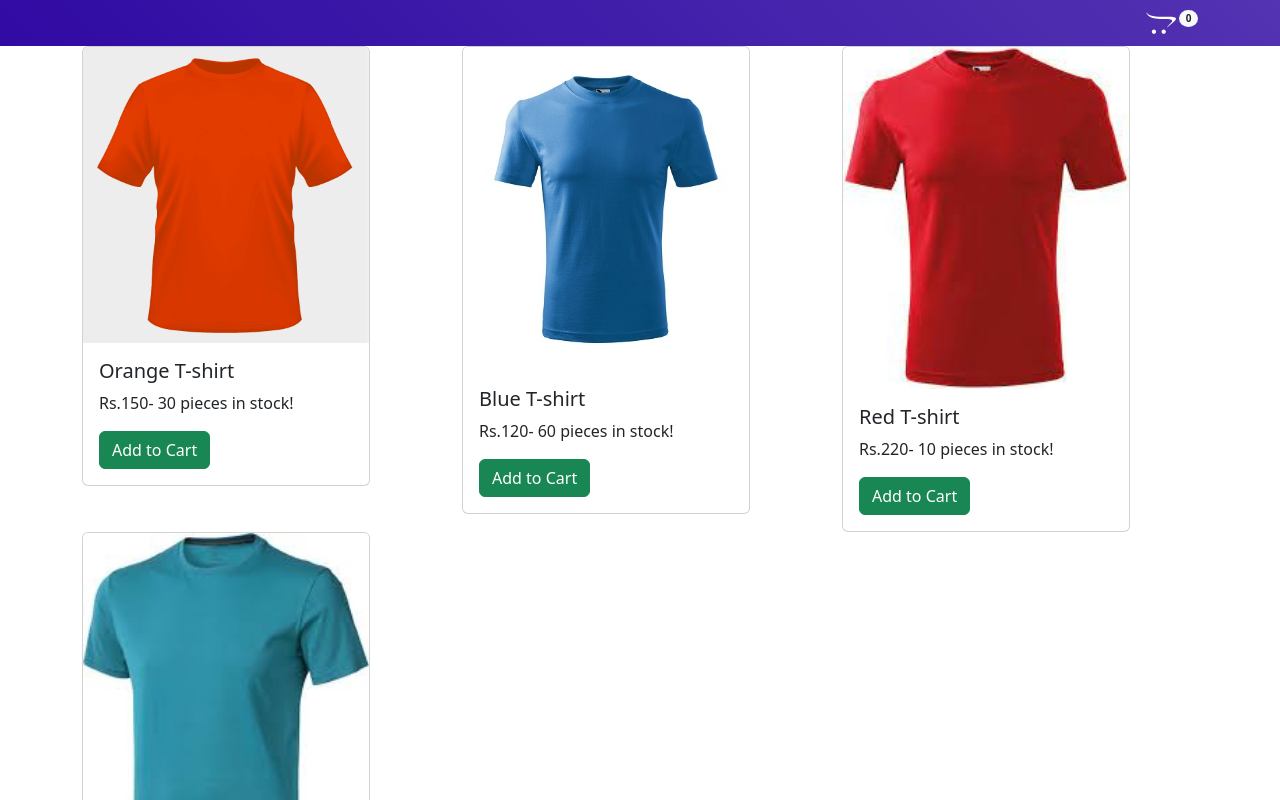
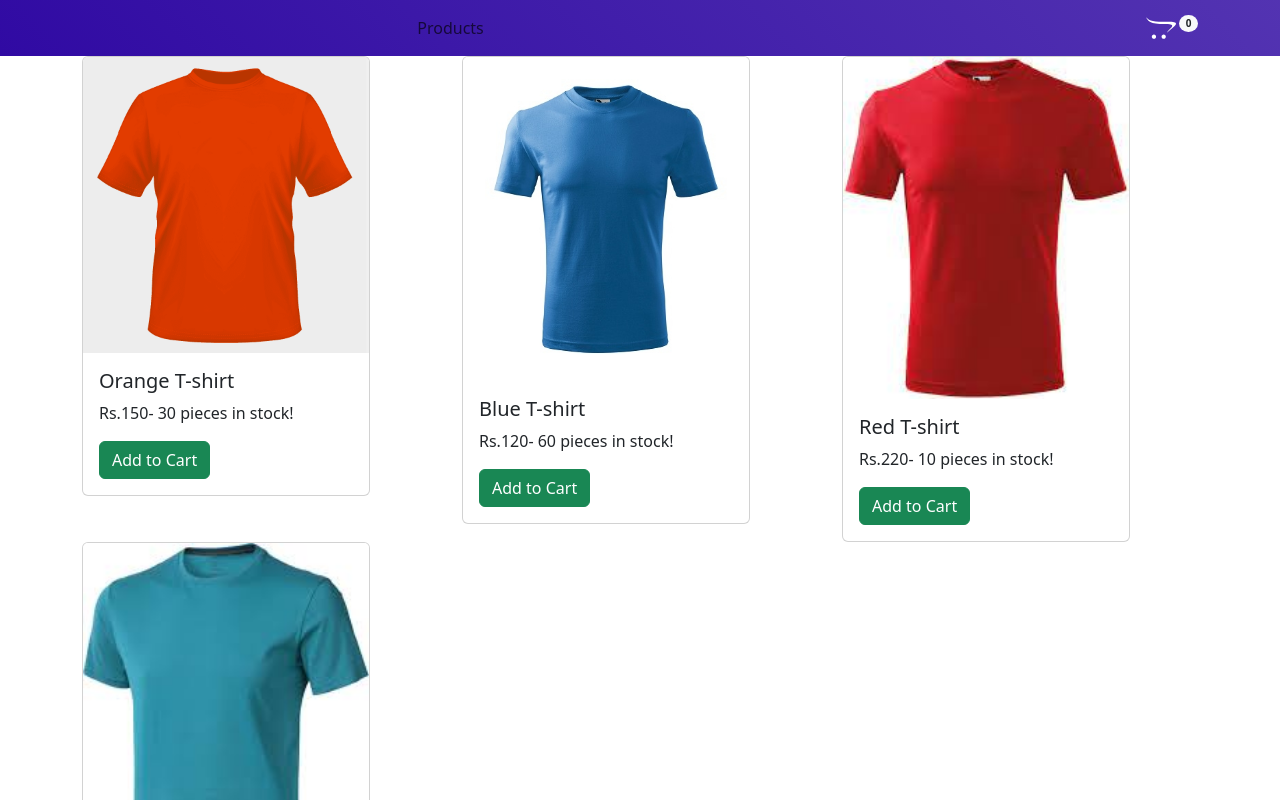
Before and after one commit to KhurramMunir95/EcommerceApp, a React (Vite) app: page /products in a window 1280 px wide. Shown: the top 800 px of the page. Built offline with nearby package versions, Linux system fonts and the light colour scheme.

Commit message:
pages links added + products added in section tag

```diff
--- a/src/components/Header.jsx
+++ b/src/components/Header.jsx
@@ -1,7 +1,8 @@
 import React from 'react';
-import { Navbar, Container, Badge } from 'react-bootstrap';
+import { Navbar, Container, Badge, Nav } from 'react-bootstrap';
 import { FaOpencart } from "react-icons/fa6";
 import { useSelector } from 'react-redux';
+import { Link } from 'react-router-dom'
 
 const Header = () => {
     const cartLength = useSelector((store) => store.cart.cartItems.length)
@@ -9,11 +10,17 @@ const Header = () => {
     <Navbar className="main-header">
         <Container>
             {/* <Navbar.Brand href="#home">Brand link</Navbar.Brand> */}
-            <div className='ms-auto'><FaOpencart className='cart-icon' />
-                <Badge bg="light" className='rounded-circle cart-count' text="dark">
-                    {cartLength}
-                </Badge>
-            </div>
+            <Nav className='mx-auto'>
+                <Link to='/products' className='nav-link'>Products</Link>
+            </Nav>
+            <Nav className='ms-auto'>
+                <Link to='/cart' className='text-decoration-none'>
+                    <FaOpencart className='cart-icon' />
+                    <Badge bg="light" className='rounded-circle cart-count' text="dark">
+                        {cartLength}
+                    </Badge>
+                </Link>
+            </Nav>
         </Container>
     </Navbar>
     )
--- a/src/pages/Products.jsx
+++ b/src/pages/Products.jsx
@@ -9,6 +9,7 @@ const Products = () => {
 
     return (
         <>
+            <section>
                 <Container>
                     <Row>
                     {
@@ -20,6 +21,7 @@ const Products = () => {
                     }
                     </Row>
                 </Container>
+            </section>
         </>
     )
 }
```
Lines whose indentation alone changed are shown as unchanged.
